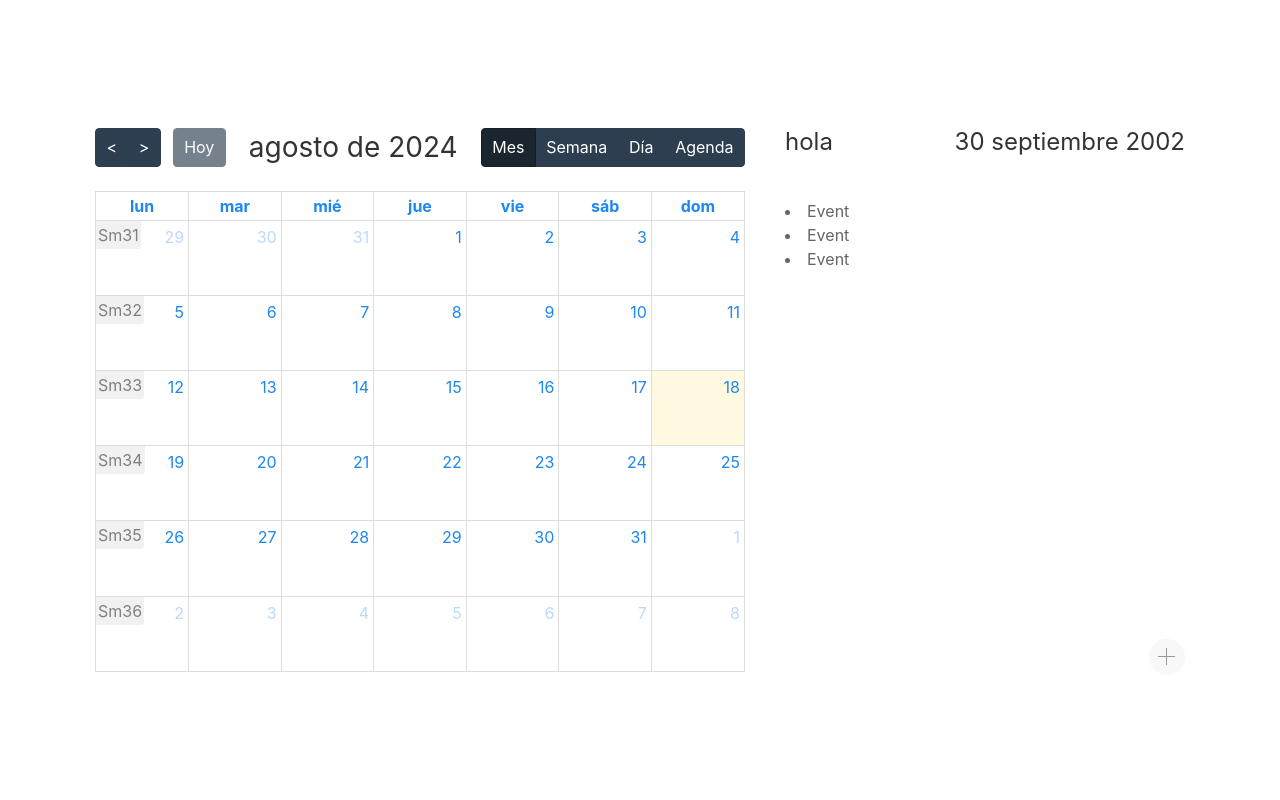
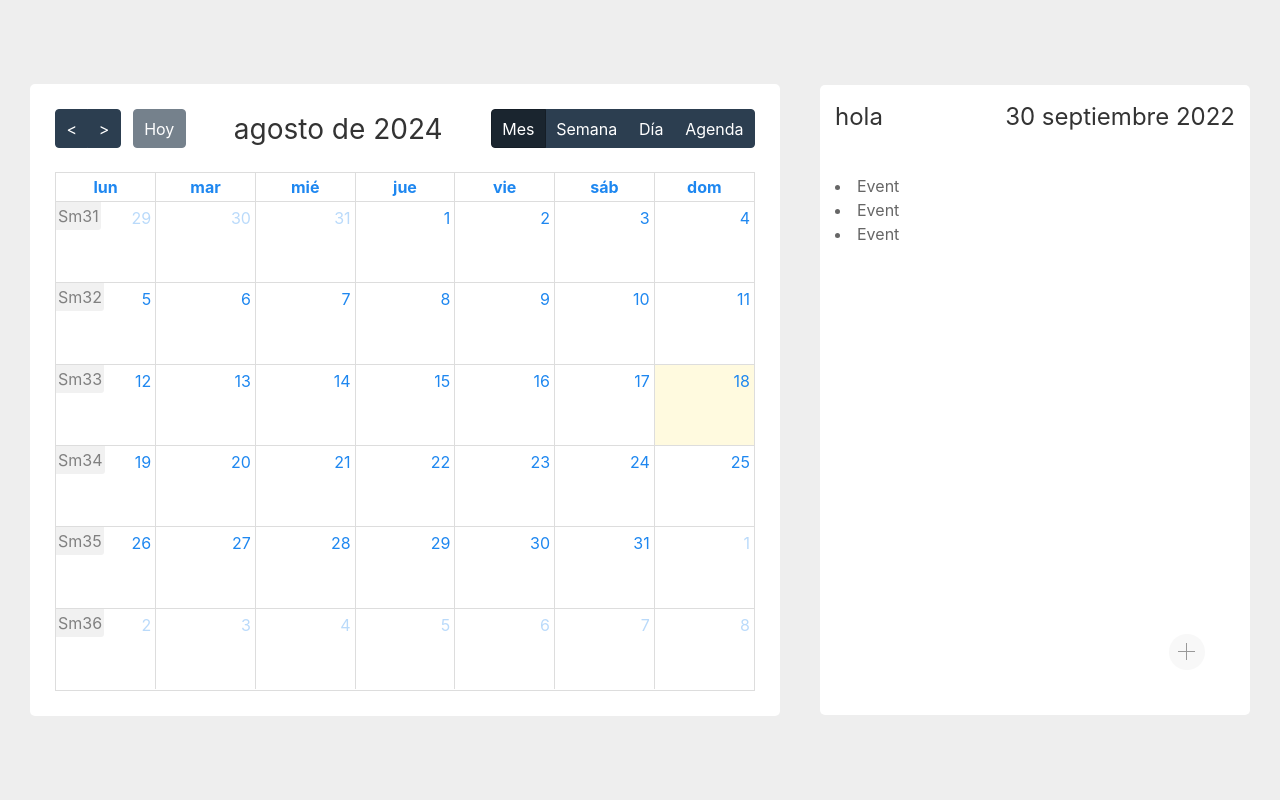
Before and after one commit to L4riUs/Calendario, a PHP site: page / in a window 1280 px wide. Run offline with PHP 8.4, Linux system fonts and the light colour scheme; lists and menus that the app fills with data are empty.

Commit message:
cambios de estilos

```diff
--- a/Css/style.css
+++ b/Css/style.css
@@ -1,3 +1,49 @@
-/* html{
-    background-color: rgb(0, 0, 23);
-} */
+html{
+    background-color: rgb(238, 238, 238);
+}
+
+/*
+for css vars only.
+these values are automatically known in all stylesheets.
+the :root statement itself is only included in the common stylesheet.
+this file is not processed by postcss when imported into the postcss-custom-properties plugin,
+so only write standard css!
+
+NOTE: for old browsers, will need to restart watcher after changing a variable
+*/
+
+:root {
+
+    --fc-small-font-size: .85em;
+    --fc-page-bg-color: #fff;
+    --fc-neutral-bg-color: rgba(208, 208, 208, 0.3);
+    --fc-neutral-text-color: #808080;
+    --fc-border-color: #ddd;
+
+    --fc-button-text-color: #fff;
+    --fc-button-bg-color: #2C3E50;
+    --fc-button-border-color: #2C3E50;
+    --fc-button-hover-bg-color: #1e2b37;
+    --fc-button-hover-border-color: #1a252f;
+    --fc-button-active-bg-color: #1a252f;
+    --fc-button-active-border-color: #151e27;
+
+    --fc-event-bg-color: #3788d8;
+    --fc-event-border-color: #3788d8;
+    --fc-event-text-color: #fff;
+    --fc-event-selected-overlay-color: rgba(0, 0, 0, 0.25);
+
+    --fc-more-link-bg-color: #d0d0d0;
+    --fc-more-link-text-color: inherit;
+
+    --fc-event-resizer-thickness: 8px;
+    --fc-event-resizer-dot-total-width: 8px;
+    --fc-event-resizer-dot-border-width: 1px;
+
+    --fc-non-business-color: rgba(215, 215, 215, 0.3);
+    --fc-bg-event-color: rgb(143, 223, 130);
+    --fc-bg-event-opacity: 0.3;
+    --fc-highlight-color: rgba(188, 232, 241, 0.3);
+    --fc-today-bg-color: rgba(255, 220, 40, 0.15);
+    --fc-now-indicator-color: red;
+  }
--- a/index.html
+++ b/index.html
@@ -13,20 +13,20 @@
 
 <body>
 
-    <section class="uk-flex uk-flex-center uk-flex-middle uk-height-viewport uk-dark">
-        <div id="calendar" style="width: 650px;"></div>
+    <section class="uk-flex uk-flex-center uk-flex-middle uk-height-viewport uk-dark uk-flex-wrap">
+        <div id="calendar" class="uk-border-rounded" style="width: 750px; background-color: rgb(255, 255, 255); padding: 25px;"></div>
         <article class="uk-margin-medium-left">
-            <div class="uk-inline" style="height: 550px;">
+            <div class="uk-inline uk-border-rounded" style="height: 600px; background-color: rgb(255, 255, 255); padding: 15px;">
                 <section class="uk-flex uk-flex-between" style="width: 400px;">
                     <h3 class="uk-margin-remove">hola</h3>
-                    <h3 class="uk-margin-remove">30 septiembre 2002</h3>
+                    <h3 class="uk-margin-remove">30 septiembre 2022</h3>
                 </section>
                 <section class="uk-margin-medium-top">
                     <li>Event</li>
                     <li>Event</li>
                     <li>Event</li>
                 </section>
-                <div class="uk-position-bottom-right">
+                <div class="uk-position-small uk-position-bottom-right uk-overlay uk-overlay-default">
                     <a href="" class="uk-icon-button" uk-icon="plus"></a>
                 </div>
             </div>
```
